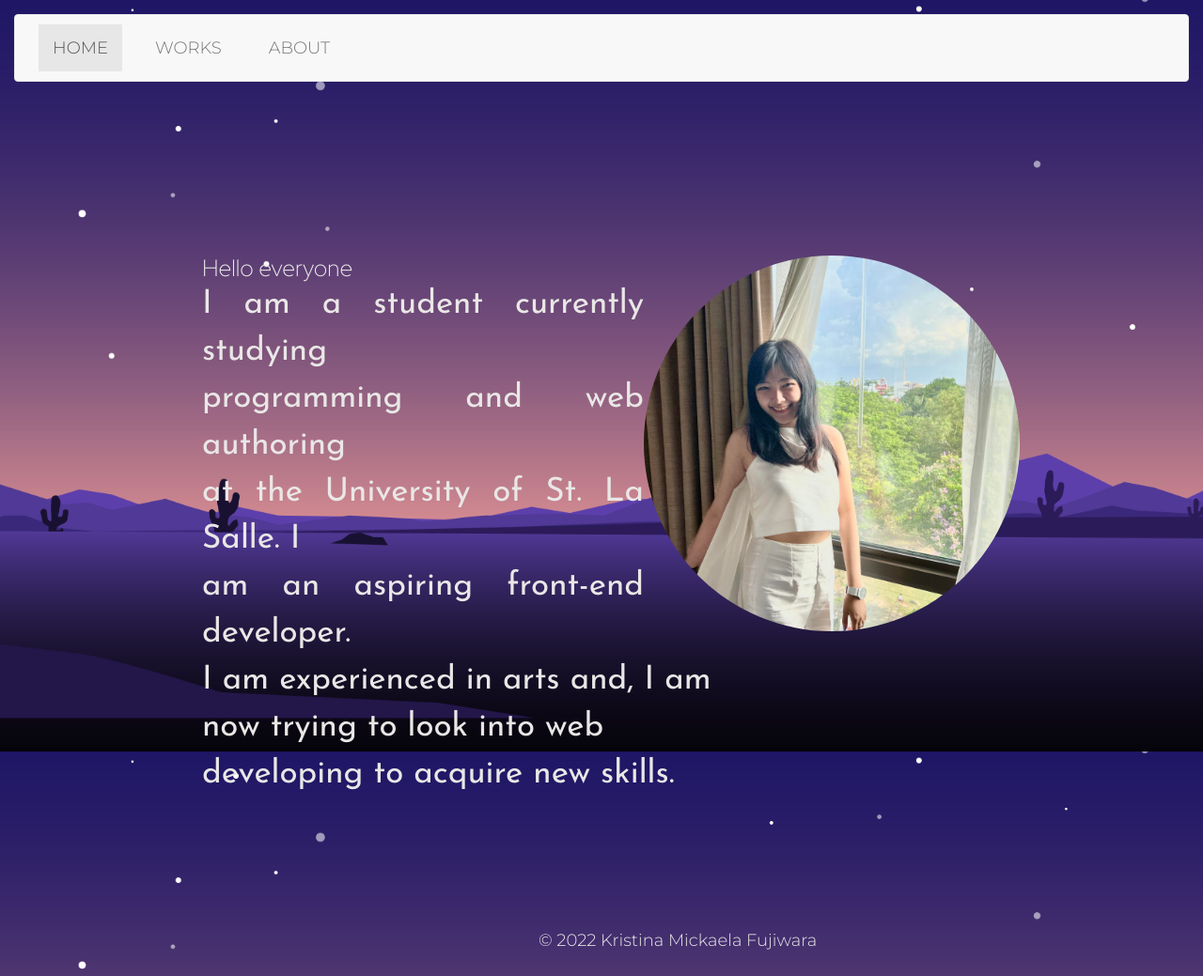
After one commit to kristinafujiwara/learningtasks, a PHP site: page /CLE1/about.php in a window 1280 px wide. The commit adds this page. Shown: the whole page at 94% size. Run offline with PHP 8.4, Linux system fonts and the light colour scheme.

Commit message:
Add files via upload

```diff
--- /dev/null
+++ b/CLE1/about.php
@@ -0,0 +1,30 @@
+<!DOCTYPE html>
+<html lang = "en">
+	<head>
+		<meta charset = "UTF-8">
+        <meta http-equiv = "X-UA-Compatible" content = "IE=edge">
+        <meta name = "viewport" content = "width=device-width, initial-scale=1.0">
+
+        <link rel = "stylesheet" href = "stylesheet.css">
+		<link rel = "preconnect" href = "https://fonts.googleapis.com">
+        <link rel = "preconnect" href = "https://fonts.gstatic.com" crossorigin>
+        <link href = "https://fonts.googleapis.com/css2?family=Montserrat:wght@300&family=Josefin+Sans&family=Red+Hat+Display:wght@300&display=swap" rel = "stylesheet">
+        <script>
+        <?php require_once("script.js");?>
+        </script>
+
+        <title> ABOUT </title>
+	</head>
+	<body>
+
+		<?php include 'navbar.php' ?>
+
+        <img src = "me.jpeg" alt = "me" style = "" class = "image">
+
+		<div>
+			<h1 class = "hello"> Hello everyone </h1>
+            <p class = "about"> I am a student currently studying <br> programming and web authoring <br> at the University of St. La Salle. I <br> am an aspiring front-end developer. <br> I am experienced in arts and, I am <br> now trying to look into web <br> developing to acquire new skills. </p>
+			<p> &copy; 2022 Kristina Mickaela Fujiwara </p>
+		</div>
+	</body>
+</html>
--- /dev/null
+++ b/CLE1/navbar.php
@@ -0,0 +1,28 @@
+<!DOCTYPE html>
+<html lang = "en">
+<head>
+  <title> Navigation Bar </title>
+  <meta charset = "utf-8">
+  <meta name = "viewport" content = "width=device-width, initial-scale=1">
+  <link rel = "stylesheet" href = "stylesheet.css">
+  <link rel = "stylesheet" href = "https://maxcdn.bootstrapcdn.com/bootstrap/3.4.1/css/bootstrap.min.css">
+  <script src = "https://ajax.googleapis.com/ajax/libs/jquery/3.6.0/jquery.min.js"></script>
+  <script src = "https://maxcdn.bootstrapcdn.com/bootstrap/3.4.1/js/bootstrap.min.js"></script>
+</head>
+<body>
+  <nav class = "navbar navbar-default">
+    <div class = "container-fluid">
+      <div class = "navbar-header">
+      </div>
+      <ul class = "nav navbar-nav">
+        <li class = "active"><a href = "index.php"> HOME </a></li>
+        <li><a href = "works.php"> WORKS </a></li>
+        <li><a href = "about.php"> ABOUT </a></li>
+      </ul>
+</nav>
+    </ul>
+  </div>
+</nav>
+
+</body>
+</html>
--- /dev/null
+++ b/CLE1/script.js
@@ -0,0 +1,143 @@
+function randNum(min, max) {
+    min = Math.ceil(min);
+    max = Math.floor(max);
+    return Math.floor(Math.random() * (max - min + 1)) + min;
+  }
+
+  _ = self.Flower = function(opts){
+    this.left = opts.left;
+    this.top = opts.top;
+    this.size = randNum(1.5, 6);
+    this.drawFlower();
+  }
+  _.prototype = {
+    spinFlower: function(el){
+      var r = 0;
+      var spd = Math.random() * (3 - 0.05) + 0.05;
+      (function spin() {
+        if (r === 350){
+          r = 0
+        } else {
+          r += spd
+        }
+        el.style.transform = 'rotate('+r+'deg)';
+        requestAnimationFrame(spin);
+      })();
+    },
+    fall: function(el){
+      var _this = this;
+      var max_right = _this.left + randNum(20, 50);
+      var max_left = _this.left - randNum(20, 50);
+      var dir_i = randNum(0,1);
+      var directions = ['left', 'right'];
+      var direction = directions[dir_i];
+      (function fall() {
+        if (_this.left === max_left){
+          direction = 'right';
+          max_left= _this.left - randNum(20, 50);
+        }
+        if (_this.left === max_right){
+          direction = 'left';
+          max_right = _this.left + randNum(20, 50);
+        }
+        if (direction === 'left'){
+          _this.left -= 1
+        } else {
+          _this.left += 1
+        }
+        _this.top += 2;
+        el.style.top = _this.top + 'px';
+        el.style.left = _this.left + 'px';
+        requestAnimationFrame(fall);
+      })();
+    },
+    fadeOut: function(el){
+      el.style.opacity = 1;
+
+      (function fade() {
+        if ((el.style.opacity -= .007) < 0) {
+          el.parentNode.removeChild(el);
+        } else {
+          requestAnimationFrame(fade);
+        }
+      })();
+    },
+    get petal (){
+      var petal = document.createElement('div');
+      petal.style.userSelect = 'none';
+      petal.style.position = 'absolute';
+      petal.style.background = 'radial-gradient(white 10%, pink 70%)';
+      petal.style.backgroundSize = this.size+'vmin';
+      petal.style.backgroundPosition = '-'+this.size/2+'vmin 0';
+      petal.style.width = petal.style.height = this.size/2+'vmin';
+      petal.style.borderTopLeftRadius = petal.style.borderBottomRightRadius = (42.5 * this.size) / 100 + "vmin";
+      return petal;
+    },
+    get petal_styles(){
+      return [
+        {
+          transform: 'rotate(-47deg)',
+          left: '50%',
+          marginLeft: '-'+this.size/4+'vmin',
+          top: 0
+        },{
+          transform: 'rotate(15deg)',
+          left: '100%',
+          marginLeft: '-'+(this.size * 39 /100)+'vmin',
+          top: (this.size * 17.5) / 100 + 'vmin'
+        },{
+          transform: 'rotate(93deg)',
+          left: '100%',
+          marginLeft: '-'+(this.size * 51) / 100+'vmin',
+          top: (this.size * 58) / 100 + 'vmin'
+        },{
+          transform: 'rotate(175deg)',
+          left: '0%',
+          marginLeft: (this.size * 5) / 100 +'vmin',
+          top: (this.size * 58) / 100 + 'vmin'
+        },{
+          transform: 'rotate(250deg)',
+          left: '0%',
+          marginLeft: -(this.size * 8) / 100 +'vmin',
+          top: (this.size * 17.5) / 100 + 'vmin'
+        }
+      ]
+    },
+    get flower(){
+      var flower = document.createElement('div');
+      flower.style.userSelect = 'none';
+      flower.style.position = 'absolute';
+      flower.style.left = this.left + 'px';
+      flower.style.top = this.top + 'px';
+      flower.style.width = this.size + 'vmin';
+      flower.style.height = this.size + 'vmin';
+      for (var i = 0; i < 5; i++){
+        var petal = this.petal;
+        // var styles = this.petal_styles[i];
+        petal.style.transform = this.petal_styles[i]['transform'];
+        petal.style.top = this.petal_styles[i]['top'];
+        petal.style.left = this.petal_styles[i]['left'];
+        petal.style.marginLeft = this.petal_styles[i]['marginLeft'];
+        flower.appendChild(petal);
+      }
+      this.fadeOut(flower);
+      this.spinFlower(flower);
+      this.fall(flower);
+      return flower;
+    },
+    drawFlower: function(){
+      document.body.appendChild(this.flower);
+    }
+  }
+
+  window.addEventListener('mousedown', function(e){
+    var amt = randNum(1, 5);
+    for (var i = 0; i < amt; i++){
+      var top = randNum(e.clientY - 30, e.clientY + 30);
+      var left = randNum(e.clientX - 30, e.clientX + 10);
+      var flower = new Flower({
+        top: top,
+        left: left
+      });
+    }
+  });
--- /dev/null
+++ b/CLE1/stylesheet.css
@@ -0,0 +1,159 @@
+body {
+    background: url('desert.jpeg');
+    background-repeat: no-repeat;
+	background-size: cover;
+	background-attachment: fixed;
+}
+
+
+h1.name {
+    color:#E9E7E6;
+    padding-left: 335px;
+    padding-top: 250px;
+    font-size: 110px;
+    padding-bottom: 0px;
+    font-family: 'Zen Loop', cursive;
+}
+
+p.credits {
+    color: #E9E7E6;
+    padding-left: 558px;
+    font-size: 18px;
+    margin-bottom: 0px;
+    padding-top: 300px;
+    font-family: 'Montserrat', sans-serif;
+}
+
+nav ul {
+ 	margin-left: 1150px;
+ 	padding: 0;
+ 	list-style: none;
+}
+
+nav li {
+  	display: inline-block;
+	margin: 10px;
+}
+
+nav a {
+	color: white;
+ 	text-decoration: none;
+  	text-transform: uppercase;
+  	font-size: 18px;
+	font-family: 'Montserrat', sans-serif;
+}
+
+h1.hello {
+    color:#E9E7E6;
+    padding-left: 200px;
+    padding-top: 165px;
+    font-size: 25px;
+    margin: 0px;
+    padding-bottom: 0px;
+    font-family: 'Red Hat Display', sans-serif;
+}
+
+p.about {
+    color:#E9E7E6;
+    padding-left: 200px;
+    padding-top: 0px;
+    margin: 0px;
+    font-size: 35px;
+    padding-bottom: 0px;
+    font-family: 'Josefin Sans', sans-serif;
+    text-align: justify;
+}
+
+p {
+    color: #E9E7E6;
+    padding-left: 558px;
+    font-size: 18px;
+    margin-bottom: 0px;
+    padding-top: 139px;
+    font-family: 'Montserrat', sans-serif;
+}
+
+.image {
+    width: 400px;
+    height: 400px;
+    float: right;
+    margin-top: 165px;
+    margin-right: 180px;
+    border-radius: 50%;
+}
+
+h1.works {
+    color:#E9E7E6;
+    text-align: center;
+    padding-top: 0px;
+    margin-top: 0px;
+    font-size: 80px;
+    font-family: 'Zen Loop', cursive;
+}
+
+p.credit {
+    color: #E9E7E6;
+    padding-left: 565px;
+    font-size: 18px;
+    margin-bottom: 0px;
+    padding-top: 575px;
+    font-family: 'Montserrat', sans-serif;
+}
+
+body {
+    padding: 15px;
+}
+
+.row {
+    margin: 0px -18px;
+    padding: 8px;
+}
+
+.row > .column {
+    padding: 6px;
+}
+
+.column {
+    margin-left: 80px;
+    float: left;
+    width: 25%;
+}
+
+.content {
+    background-color: white;
+    padding: 10px;
+}
+
+@media screen and (max-width: 850px) {
+    .column {
+        width: 50%;
+    }
+}
+
+@media screen and (max-width: 400px) {
+    .column {
+        width: 100%;
+    }
+}
+
+.column5 {
+    margin-right: 110px;
+    margin-top: 10px;
+    float: right;
+    width: 25%;
+}
+
+.content5 {
+    background-color: white;
+    padding: 10px;
+    width: 345px;
+    margin-bottom: 0px;
+}
+
+h3 {
+	color: black;
+ 	text-decoration: none;
+  	text-transform: uppercase;
+  	font-size: 18px;
+	font-family: 'Arial Bold';
+}
```
Also changed, not shown: CLE1/cle1mt.jpg (added), CLE1/desert.jpeg (added), CLE1/index.php (line endings or trailing spaces), CLE1/lt2.jpg (added), CLE1/lt5.jpg (added), CLE1/me.jpeg (added), 2 other files.
